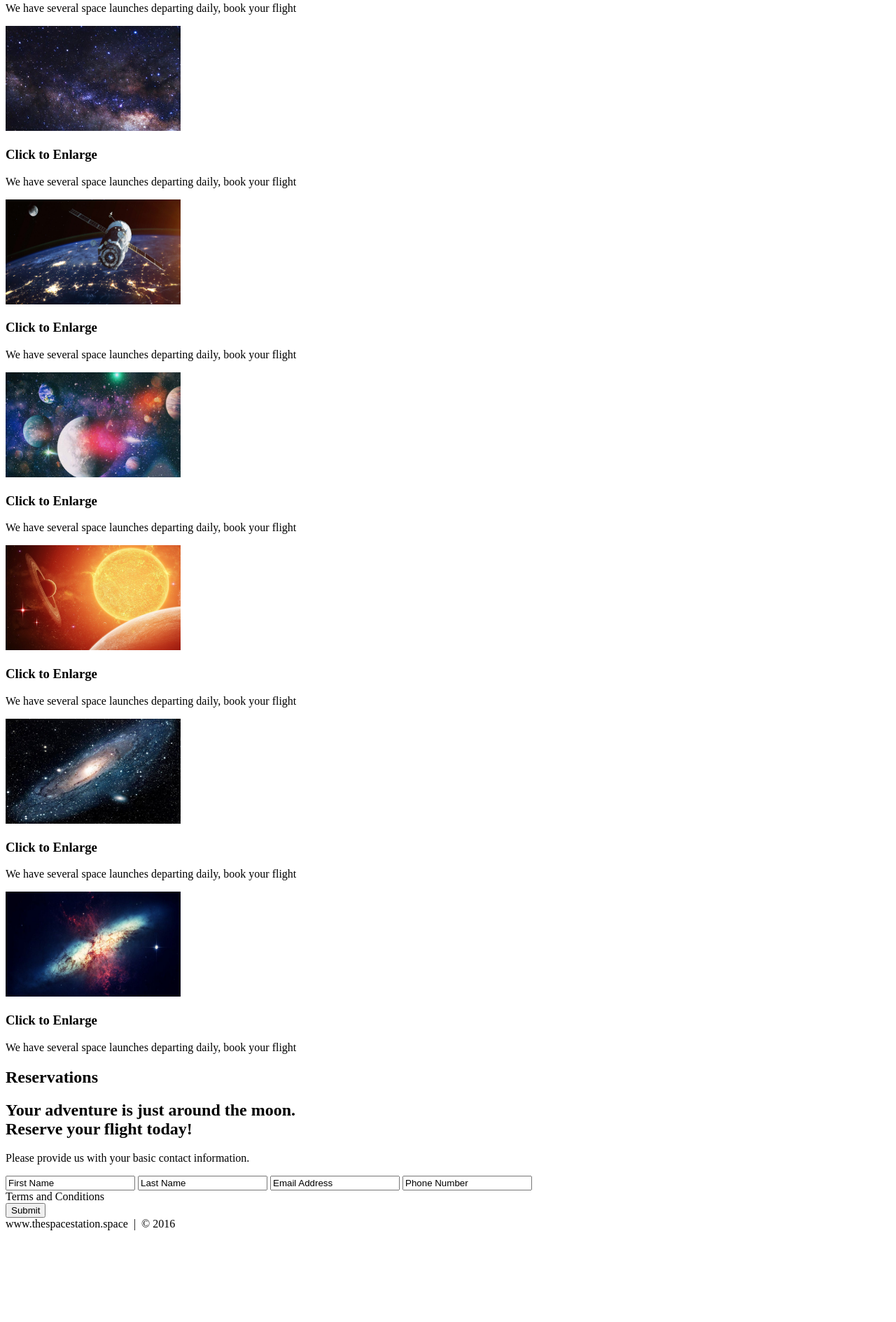
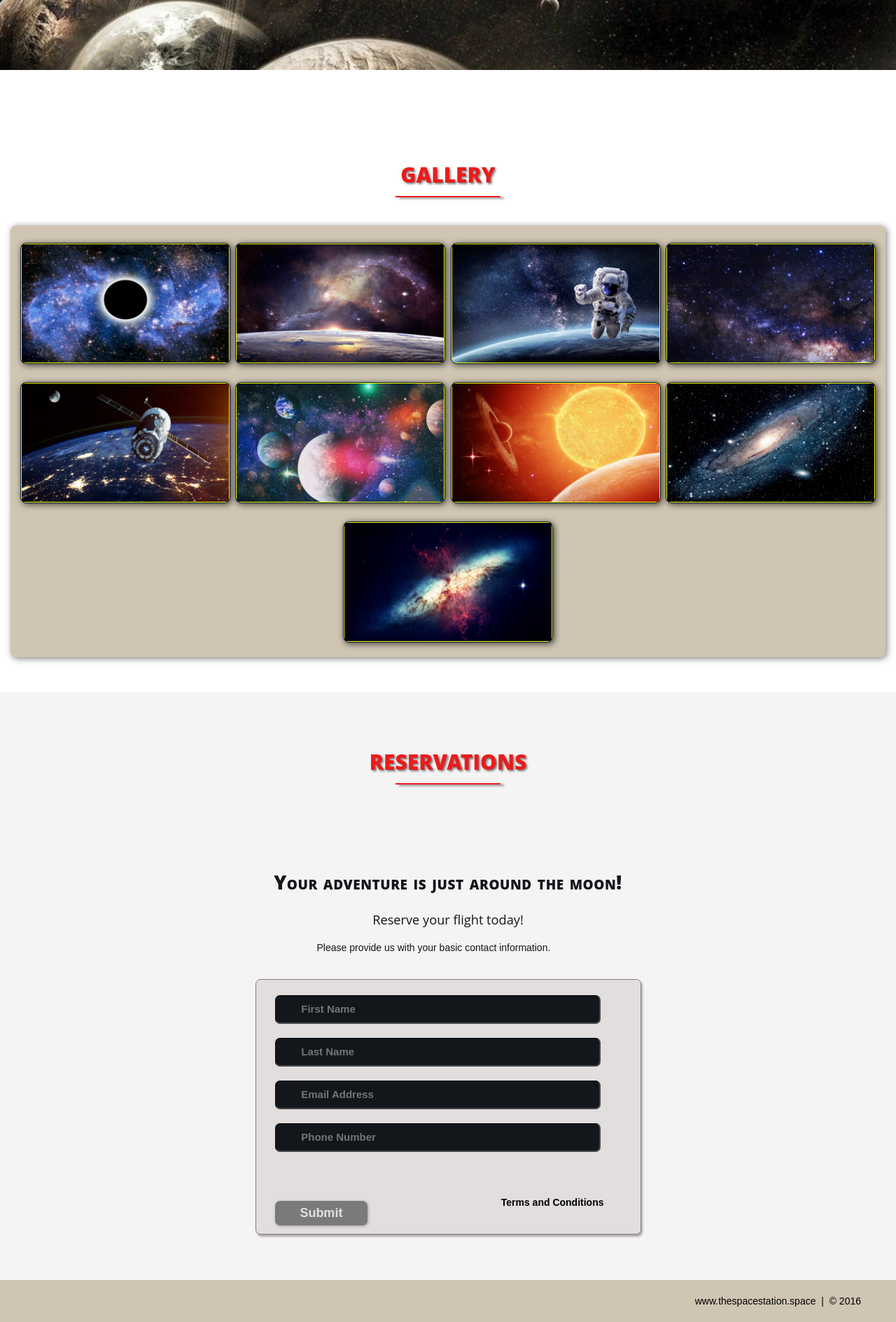
Before and after one commit to b97-m/HTML-and-CSS-Projects, a plain HTML site: page Project/index.html in a window 1280 px wide. Shown: the part 876-2765 px from the top of the page at 70% size. Before the commit the page ends 2642 px from the top, so only its background shows below. Drawn offline with Linux system fonts and the light colour scheme.

Commit message:
final update

```diff
--- /dev/null
+++ b/Project/CSS/animation.css
@@ -0,0 +1,107 @@
+/* ===========================
+    MENU SECTION ANIMATION
+============================== */
+
+.menu {
+    color: #f00;
+    font: bold 12px/18px sans-serif;
+    text-align: center;
+    display: inline;
+    margin: 0% auto;
+    padding: 0;
+    list-style: none;
+    text-decoration: none;
+}
+
+.menu li {
+    color: #000;
+    background-color: rgba(255, 255, 255, 1);
+    display: inline-block;
+    margin: 0% auto;
+    position: relative;
+    padding: 15px 4%;
+    border: 1px solid #9D9FA2;
+    box-shadow: 2px 2px 10px 0 rgba(0,0,0,0.5);
+    border-radius: 6px;
+    /*background-color: #052136; */
+    cursor: pointer;
+    transition-property: background;
+    transition-duration: .4s;
+    transition-delay: 0s;
+    transition-timing-function: ease-in-out;
+}
+
+.menu li:hover {
+    color: #f00;
+    background-color: rgba(100,65,0,.3);
+}
+
+/* ======================================
+    GALLERY SECTION ANIMATION
+========================================= */
+.photo {
+    position: relative;
+    line-height: 0;
+    margin-bottom: 2em;
+    overflow: hidden;
+    border-radius: 8px;
+    padding: 1px;
+    border: 1px solid #021a40;
+    background-color: #ff0;
+    box-shadow: 2px 2px 10px 0 rgba(0,0,0,0.7);
+}
+
+.photo-container {
+    text-align: center;
+    margin: 15px auto;
+    width: 300px;
+    height: 169px;
+}
+.photo-container img {
+    max-width: 100%;
+    width: 300px;
+    height: 169px;
+}
+
+.photo-overlay {
+    color: #fff;
+    position: absolute;
+    top: 0;
+    right: 0;
+    bottom: 0;
+    left: 0;
+    padding-left: 20px;
+    padding-right: 20px;
+    justify-content: center; /*For centering text inside .photo-overlay */
+    align-items: center;
+    background: rgba(0,0,0, .5);
+}
+
+.white-head {
+    color: #C9BDAA;
+    margin-top: 5%;
+}
+
+/* ==============================
+    PHOTO OVERLAY TRANSITIONS
+================================= */
+
+.photo-overlay {
+    opacity: 0;
+    transition: opacity .5s;
+    border-radius: 10px;
+    cursor: pointer;
+}
+
+.photo-overlay:hover {
+    opacity: 1;
+}
+
+.photo img {
+    transition: transform .5s;
+    transform-origin: 50% 50%;
+}
+
+.photo:hover img {
+    transform: scale (1.1);
+}
--- /dev/null
+++ b/Project/CSS/menu_rollover.css
@@ -0,0 +1,76 @@
+body {
+    background: #184352;
+}
+
+.wrap {
+    top: 0;
+    left: 0;
+    height: auto;
+    width: 100%;
+}
+
+.menu-container {
+    top: 0;
+    left: 0;
+    /* To the top edge of the screen */
+    position: absolute;
+    width: 100%;
+    background-color: #164552;
+}
+
+.menu {
+    font: bold 12px/16px sans-serif;
+    text-align: center;
+    display: inline;
+    margin: 0;
+    padding: 0;
+    list-style: none;
+}
+
+.menu li {
+    color: #B3B3B3;
+    display: inline-block;
+    margin-right: -2px;
+    position: relative;
+    padding: 12px 40px;
+    border: 1px solid #9D9FA2;
+    border-radius: 1.5px ;
+    background-color: #387593 ;
+    cursor: pointer;
+}
+
+.menu li:hover {
+    background-color: #5EAFDF;
+    color: #fff;
+}
+
+.menu li:hover ul {
+    display: block;
+    opacity: 1;
+    /* While hovered, drop down-menu appears
+       This also avoids a block-level bug */
+    visibility: visible;
+}
+
+.submenu {
+    padding: 0;
+    left: 0;
+    position: absolute;
+    top: 43.5px;
+    width: 125.5px;
+    opacity: 0;
+    /* While not being hovered, drop down-menu hides
+       This also avoids a block-level bug */
+    visibility: hidden;
+}
+
+.submenu li {
+    background-color: #387593;
+    display: block;
+    color: #B3B3B3;
+}
+
+.submenu li:hover {
+    color: #fff;
+    background-color: #5EAFDF;
+}
--- /dev/null
+++ b/Project/CSS/shared.css
@@ -0,0 +1,348 @@
+/*=================================
+    Author: Daniel Christie
+    checkoutmy.space
+===================================
+    GENERIC STYLES
+===================================*/
+
+html {
+    font-family: sans-serif;
+    font-size: 60%;
+    -webkit-tap-highlight-color: rgba(0, 0, 0, 0);
+    -webkit-text-size-adjust: 100%;
+    -ms-text-size-adjust: 100%;
+}
+
+body {
+    font-size: 14px;
+    margin: 0;
+    font-family: "Helvetics Neue", Arial, Helvetica, sans-serif;
+    line-height: 1.42857143;
+    color: #333;
+    background-color: #fff;
+}
+
+footer,
+nav {
+    display: block;
+}
+
+h1, h2, h3, h4, h5, h6 {
+    font-family: "Open Sans", sans-serif;
+}
+
+
+h1 {
+    line-height: 50px;
+    font-weight: 900;
+    font-size: 30px;
+    text-transform: uppercase;
+    text-align: center;
+    color: #e91c1c;
+    text-shadow: 2px 2px 3px rgba(0,0,0,0.5);
+}
+
+h1::after {  /*This is the underline */
+    display: block;
+    content: "";
+    height: 2px;
+    width: 150px;
+    background: #e91c1c;
+    margin: 5px auto 40px;
+    box-shadow: 5px 2px 3px rgba(0,0,0,0.5);
+}
+
+h2 {
+    line-height: 50px;
+    color: #e91c1c;
+}
+
+h3 {
+    line-height: 30px;
+    padding-bottom: 20px;
+}
+
+h4 {
+    padding-top: 25px;
+    line-height: 40px;
+    padding-bottom: 0px;
+    font-size: 22px;
+    font-weight: 900;
+}
+
+p {
+    font-weight: 300;
+    line-height: 30px;
+    padding-bottom: 15px;
+}
+
+.text-center {
+    text-align: center;
+}
+
+.heading-padding {
+    padding-bottom: 40px;
+}
+
+section {
+    padding-top: 50px;
+    margin-top: 50px;
+}
+
+.navbar {
+    height: 105px;
+    max-height: 340px;
+    display: block;
+}
+
+.container {
+    padding-right: 15px;
+    padding-left: 15px;
+    margin-right: auto;
+    margin-left: auto;
+}
+
+.container-fluid {
+    padding-right: 15px;
+    padding-left: 15px;
+    margin-right: auto;
+    margin-left: auto;
+}
+
+.row {
+    margin-right: -15px;
+    margin-left: -15px;
+}
+
+.clearfix:after,
+.container:after,
+.navbar:after {
+    clear: both;
+    display: block;
+    content: "";
+}
+
+.wrap {
+    height: 100%;
+    width: 100%;
+    position: absolute;
+    /* This ensures that the images cannot render outside of
+    their container without forcing any scrollbars */
+    overflow: hidden;
+    top: 0;
+    left: 0;
+    text-align: center;
+}
+
+.menu-container {
+    max-height: 340px;
+    margin: 0% auto;
+    content: "";
+    /* top: 0;
+       left:0; */
+    /* position: absolute; */ /*to the top edge of the screen */
+    width: 100%;
+    position: fixed;
+    z-index: 100%;
+    /*background-color: rgba(255, 255, 255, 0.5); */
+}
+
+/* ==============================
+    HOME SECTION STYLES
+================================= */
+
+#home {
+    background: url(../Images/planets.jpg) no-repeat 50% 50%;
+    background-attachment: fixed;
+    -webkit-background-size: cover;
+    -moz-background-size: cover;
+    -o-background-size: cover;
+    background-size: cover;
+    width: 100%;
+    display: block;
+    height: auto;
+    padding-top: 350px; /* This is spacer before the Main title Logo */
+    padding-bottom: 500px; /* This is spacer after the Main title Logo */
+    color: #fff;
+}
+
+.head-main {
+    text-shadow: 2px 4px 5px rgba(0, 0, 0, 0.9);
+    font-variant: small-caps;
+    color: #fff;
+    letter-spacing: 5pt;
+    word-spacing: 21pt;
+    font-size: 4.5em;
+    text-align: left;
+    font-family: impact, sans-serif;
+    line-height: 2;
+    font-weight: 900;
+    border: 5px double #fff;
+    padding: 10px;
+}
+
+.head-sub-main {
+    font-size: 23px;
+    font-weight: 500;
+    padding: 50px 20px 10px 20px;
+    text-transform: uppercase;
+}
+
+.head-last {
+    font-size: 10px;
+    font-weight: 900;
+    padding: 5px 20px 20px 20px;
+    border: 1px dotted #fff;
+    padding: 5px;
+}
+
+/* ====================================
+    CONTACT STYLES
+======================================= */
+.flex-container {
+    display: -webkit-flex;
+    display: flex;
+    flex-wrap: wrap;
+    padding: 10px;
+    border-radius: 8px;
+    margin: 0px auto;
+    background-color: rgba(100,65,0,.3);
+    box-shadow: 2px 2px 10px 0 rgba(0,0,0,0.5);
+}
+
+#contact {
+    background-color: #f5f3f3;
+}
+
+.reservation {
+    width: 60%;
+    padding: 10px;
+    border-radius: 8px;
+    margin: 0px auto;
+    background-color: -1px -1px 1px 0 rgba(0,0,0,0.1), 1px 2px 10px 0 rgba(0,0,0,0.5);
+}
+
+.reservation h2 {
+    width: 70%;
+    text-align: center;
+    margin: 0 auto;
+    color: #13161b;
+    font-weight: 500;
+    font-size: 1.3em;
+    letter-spacing: 0pt;
+    word-spacing: 0pt;
+}
+
+.reservation h2 span {
+    width: 70%;
+    text-align: center;
+    margin: 0 auto;
+    color: #13161b;
+    font-weight: 900;
+    font-size: 1.5em;
+    font-variant: small-caps;
+    letter-spacing: .4pt;
+    word-spacing: .3pt;
+}
+
+.reservation p {
+    color: #13161b;
+    width: 50%;
+    margin: 0 auto;
+}
+
+.reservation form {
+    font-size: 15px;
+    outline: none;
+    font-weight: 600;
+    color: #8d8e6f;
+    padding: 12px 12px;
+    width: 70%;
+    border: 1px solid #808080;
+    margin: 2% auto;
+    border-radius: 7px;
+    background: rgb(227,222,222);
+    box-shadow: 2px 3px 3px 0px rgba(0, 0, 0, 0.3);
+    font-family: 'Raleway', sans-serif;
+}
+
+.reservation input[type="text"] {
+    font-size: 15px;
+    outline: none;
+    font-weight: 600;
+    color: #8d8e6f;
+    padding: 2% 1% 2% 7%;
+    width: 80%;
+    border-top: 1px solid #090B0D;
+    border-right: 2px solid #424549;
+    border-bottom: 2px solid #424549;
+    border-left: 1px solid #090B0D;
+    margin: 10px 1em;
+    border-radius: 7px;
+    background: #13161b;
+    box-shadow: inset 0px 3px 0px 0px rgba (5, 5, 5, 0.15);
+    font-family: 'Raleway', sans-serif;
+}
+
+.reservation input[type="text"]:hover {
+    box-shadow: 0 0 18px rgba(100,65,0,.8);
+}
+
+.form-spacer {
+    padding: 30px 39px;
+}
+
+.terms {
+    margin: 30px 1px 0 0;
+    padding-left: 52px;
+    font-size: 14px;
+    line-height: 5px;
+    color: #000;
+    cursor: pointer;
+    font-family: 'Raleway', sans-serif;
+    font-weight: 600;
+    position: relative;
+    display: inline;
+    float: right;
+}
+
+.terms:hover {
+    color: orange;
+    text-decoration: underline;
+}
+
+.submit input[type="submit"] {
+    color: rgb(225,225,225);
+    cursor: pointer;
+    border: none;
+    font-weight: 900;
+    outline: none;
+    text-align: center;
+    font-family: 'Raleway', sans-serif;
+    margin: 0px 3%;
+    padding: 7px 0px;
+    width: 25%;
+    font-size: 18px;
+    transition: border-color 0.3s color 0.3s background-color 0.3s;
+    border-radius: 7px;
+    background-color: #797a7b;
+    box-shadow: 1px 1px 4px 0 rgba(0,0,0,0.3);
+}
+
+.submit input[type="submit"]:hover {
+    color: #000;
+    background-color: #8d8e6f;
+    box-shadow: inset 1px 2px 15px 0 rgba(0,0,0,0.5);
+}
+
+
+/* ===================================
+    FOOTER STYLES
+======================================*/
+#footer {
+    background-color: rgba(100,65,0,.3);
+    color: #000;
+    text-shadow: 2px 2px 6px 0 rgba(0,0,0,0.4);
+    padding: 20px 50px 20px 50px;
+    text-align: right;
+}
--- a/Project/index.html
+++ b/Project/index.html
@@ -1,17 +1,20 @@
- <!DOCTYPE html>
- <html lang="en">
+<!DOCTYPE html>
+<html lang="en">
+
 	<head>
+		<title>The Space Station | Resort</title>
 		<meta charset="utf-8">
-		<title>The Space Station | Resort</title>
+		<link rel="stylesheet" href="./CSS/shared.css">
+		<link rel="stylesheet" href="./CSS/animation.css">
 	</head>
 
 	<body>
 
 		<!-- NAVIGATION -->
-		<div>
-			<div>
-				<ul>
-					<a href="#home" id="link"><li>HOME</li></a>
+		<div class="wrap">
+			<div class="menu-container">
+				<ul class="menu">
+					<a href="#home"><li>HOME</li></a>
 					<a href="#gallery"><li>GALLERY</li></a>
 					<a href="#contact"><li>RESERVATIONS</li></a>
 				</ul>
@@ -21,158 +24,163 @@
 
 		<!-- HOME -->
 		<div id="home">
-			<div>
-				<div>
-					<span>The Space Station</span>
+			<div class="container">
+				<div class="text-center">
+					<span class="head-main">
+						The Space Station
+					</span>
 				</div>
 			</div>
 		</div>
 		<!-- END HOME -->
 
 		<!-- GALLERY -->
-		<section>
-			<div id="gallery">
+		<section id="gallery">
+			<div class="container">
 				<h1>Gallery</h1>
-				<div>
+				<div class="flex-container">
 
-					<!-- PHOTO-CONTAINER 1-->
-					<div>
-						<div>
-							<img src=".\Images\Thumb\thumbnail_1.jpg" alt="Black Hole" style="width:250px;height:150px;">
-							<div>
+					<!-- PHOTO-CONTAINER 1 -->
+					<div class="photo-container">
+						<div class="photo">
+							<img src="./Images/Thumb/thumbnail_1.png" alt="">
+							<div class="photo-overlay">
 								<h3>Click to Enlarge</h3>
-								<p>We have several space launches departing daily, book your flight</p>
+								<p>We have several space launches departing daily, book your flight today!</p>
 							</div>
 						</div>
 					</div>
-					<!-- END PHOTO-CONTAINER 1 -->
+					<!-- END PHOTO-CONTAINER 1-->
 
-					<!-- PHOTO-CONTAINER 2-->
-					<div>
-						<div>
-							<img src=".\Images\Thumb\thumbnail_2.jpg" alt="Cosmos" style="width:250px;height:150px;">
-							<div>
+					<!-- PHOTO-CONTAINER 2 -->
+					<div class="photo-container">
+						<div class="photo">
+							<img src="./Images/Thumb/thumbnail_2.png" alt="">
+							<div class="photo-overlay">
 								<h3>Click to Enlarge</h3>
-								<p>We have several space launches departing daily, book your flight</p>
+								<p>We have several space launches departing daily, book your flight today!</p>
 							</div>
 						</div>
 					</div>
-					<!-- END PHOTO-CONTAINER 2 -->
+					<!-- END PHOTO-CONTAINER 2-->
 
-					<!-- PHOTO-CONTAINER 3-->
-					<div>
-						<div>
-							<img src=".\Images\Thumb\thumbnail_3.jpg" alt="Astronaut" style="width:250px;height:150px;">
-							<div>
+					<!-- PHOTO-CONTAINER 3 -->
+					<div class="photo-container">
+						<div class="photo">
+							<img src="./Images/Thumb/thumbnail_3.png" alt="">
+							<div class="photo-overlay">
 								<h3>Click to Enlarge</h3>
-								<p>We have several space launches departing daily, book your flight</p>
+								<p>We have several space launches departing daily, book your flight today!</p>
 							</div>
 						</div>
 					</div>
-					<!-- END PHOTO-CONTAINER 3 -->
+					<!-- END PHOTO-CONTAINER 3-->
 
-					<!-- PHOTO-CONTAINER 4-->
-					<div>
-						<div>
-							<img src=".\Images\Thumb\thumbnail_4.jpg" alt="Stars" style="width:250px;height:150px;">
-							<div>
+					<!-- PHOTO-CONTAINER 4 -->
+					<div class="photo-container">
+						<div class="photo">
+							<img src="./Images/Thumb/thumbnail_4.png" alt="">
+							<div class="photo-overlay">
 								<h3>Click to Enlarge</h3>
-								<p>We have several space launches departing daily, book your flight</p>
+								<p>We have several space launches departing daily, book your flight today!</p>
 							</div>
 						</div>
 					</div>
-					<!-- END PHOTO-CONTAINER 4 -->
+					<!-- END PHOTO-CONTAINER 4-->
 
-					<!-- PHOTO-CONTAINER 5-->
-					<div>
-						<div>
-							<img src=".\Images\Thumb\thumbnail_5.jpg" alt="Spaceship" style="width:250px;height:150px;">
-							<div>
+					<!-- PHOTO-CONTAINER 5 -->
+					<div class="photo-container">
+						<div class="photo">
+							<img src="./Images/Thumb/thumbnail_5.png" alt="">
+							<div class="photo-overlay">
 								<h3>Click to Enlarge</h3>
-								<p>We have several space launches departing daily, book your flight</p>
+								<p>We have several space launches departing daily, book your flight today!</p>
 							</div>
 						</div>
 					</div>
-					<!-- END PHOTO-CONTAINER 5 -->
+					<!-- END PHOTO-CONTAINER 5-->
 
-					<!-- PHOTO-CONTAINER 6-->
-					<div>
-						<div>
-							<img src=".\Images\Thumb\thumbnail_6.jpg" alt="Planets" style="width:250px;height:150px;">
-							<div>
+					<!-- PHOTO-CONTAINER 6 -->
+					<div class="photo-container">
+						<div class="photo">
+							<img src="./Images/Thumb/thumbnail_6.png" alt="">
+							<div class="photo-overlay">
 								<h3>Click to Enlarge</h3>
-								<p>We have several space launches departing daily, book your flight</p>
+								<p>We have several space launches departing daily, book your flight today!</p>
 							</div>
 						</div>
 					</div>
-					<!-- END PHOTO-CONTAINER 6 -->
+					<!-- END PHOTO-CONTAINER 6-->
 
-					<!-- PHOTO-CONTAINER 7-->
-					<div>
-						<div>
-							<img src=".\Images\Thumb\thumbnail_7.jpg" alt="The Sun" style="width:250px;height:150px;">
-							<div>
+					<!-- PHOTO-CONTAINER 7 -->
+					<div class="photo-container">
+						<div class="photo">
+							<img src="./Images/Thumb/thumbnail_7.png" alt="">
+							<div class="photo-overlay">
 								<h3>Click to Enlarge</h3>
-								<p>We have several space launches departing daily, book your flight</p>
+								<p>We have several space launches departing daily, book your flight today!</p>
 							</div>
 						</div>
 					</div>
-					<!-- END PHOTO-CONTAINER 7 -->
+					<!-- END PHOTO-CONTAINER 7-->
 
-					<!-- PHOTO-CONTAINER 8-->
-					<div>
-						<div>
-							<img src=".\Images\Thumb\thumbnail_8.jpg" alt="The Milky Way" style="width:250px;height:150px;">
-							<div>
+					<!-- PHOTO-CONTAINER 8 -->
+					<div class="photo-container">
+						<div class="photo">
+							<img src="./Images/Thumb/thumbnail_8.png" alt="">
+							<div class="photo-overlay">
 								<h3>Click to Enlarge</h3>
-								<p>We have several space launches departing daily, book your flight</p>
+								<p>We have several space launches departing daily, book your flight today!</p>
 							</div>
 						</div>
 					</div>
-					<!-- END PHOTO-CONTAINER 8 -->
+					<!-- END PHOTO-CONTAINER 8-->
 
-					<!-- PHOTO-CONTAINER 9-->
-					<div>
-						<div>
-							<img src=".\Images\Thumb\thumbnail_9.jpg" alt="Andromeda Galaxy" style="width:250px;height:150px;">
-							<div>
+					<!-- PHOTO-CONTAINER 9 -->
+					<div class="photo-container">
+						<div class="photo">
+							<img src="./Images/Thumb/thumbnail_9.png" alt="">
+							<div class="photo-overlay">
 								<h3>Click to Enlarge</h3>
-								<p>We have several space launches departing daily, book your flight</p>
+								<p>We have several space launches departing daily, book your flight today!</p>
 							</div>
 						</div>
 					</div>
-					<!-- END PHOTO-CONTAINER 9 -->
+					<!-- END PHOTO-CONTAINER 9-->
 				</div>
 			</div>
 		</section>
 		<!-- END GALLERY -->
 
-		<!--RVSP -->
-		<section>
-			<div id="contact">
-				<div>
-					<h1>Reservations</h1>
-					<div>
-						<h2><span>Your adventure is just around the moon.</span>
+		<!-- RSVP -->
+		<section id="contact">
+			<div class="container">
+				<div class="heading-padding">
+
+					<h1 class="heading-padding">Reservations</h1>
+					<div class="reservation">
+						<h2><span>Your adventure is just around the moon!</span>
 							<br/>Reserve your flight today!
 						</h2>
-						<p>
+						<p class="rsvp-text">
 							Please provide us with your basic contact information.
 						</p>
-						<div>
+
+						<div class="form-rsvp">
 							<form action="" method="post">
-								<input class="rvsp" type="text" value="First Name">
-								<input class="rvsp" type="text" value="Last Name">
-								<input class="rvsp" type="text" value="Email Address">
-								<input class="rvsp" type="text" value="Phone Number">
+								<input class="rsvp" type="text" value="" placeholder="First Name">
+								<input class="rsvp" type="text" value="" placeholder="Last Name">
+								<input class="rsvp" type="text" value="" placeholder="Email Address">
+								<input class="rsvp" type="text" value="" placeholder="Phone Number">
 								<div class="form-spacer">
 									<label class="terms">Terms and Conditions</label>
 								</div>
-								<div>
+								<div class="submit">
 									<input type="submit" value="Submit">
 								</div>
 							</form>
 						</div>
+
 					</div>
 				</div>
 			</div>
@@ -180,7 +188,7 @@
 		<!-- END RSVP -->
 
 		<!-- FOOTER -->
-		<div>
+		<div id="footer">
 			www.thespacestation.space &nbsp;|&nbsp; &copy; 2016
 		</div>
 		<!-- END FOOTER -->
```
Also changed, not shown: Project/css_menu_rollover.html (added, +28 -0 lines), Project/Images/Thumb/thumbnail_1.png (added), Project/Images/Thumb/thumbnail_2.png (added), Project/Images/Thumb/thumbnail_3.png (added), Project/Images/Thumb/thumbnail_4.png (added), Project/Images/Thumb/thumbnail_5.png (added), Project/Images/Thumb/thumbnail_6.png (added), Project/Images/Thumb/thumbnail_7.png (added), Project/Images/Thumb/thumbnail_8.png (added), Project/Images/Thumb/thumbnail_9.png (added), Project/Images/planets.jpg (added).
